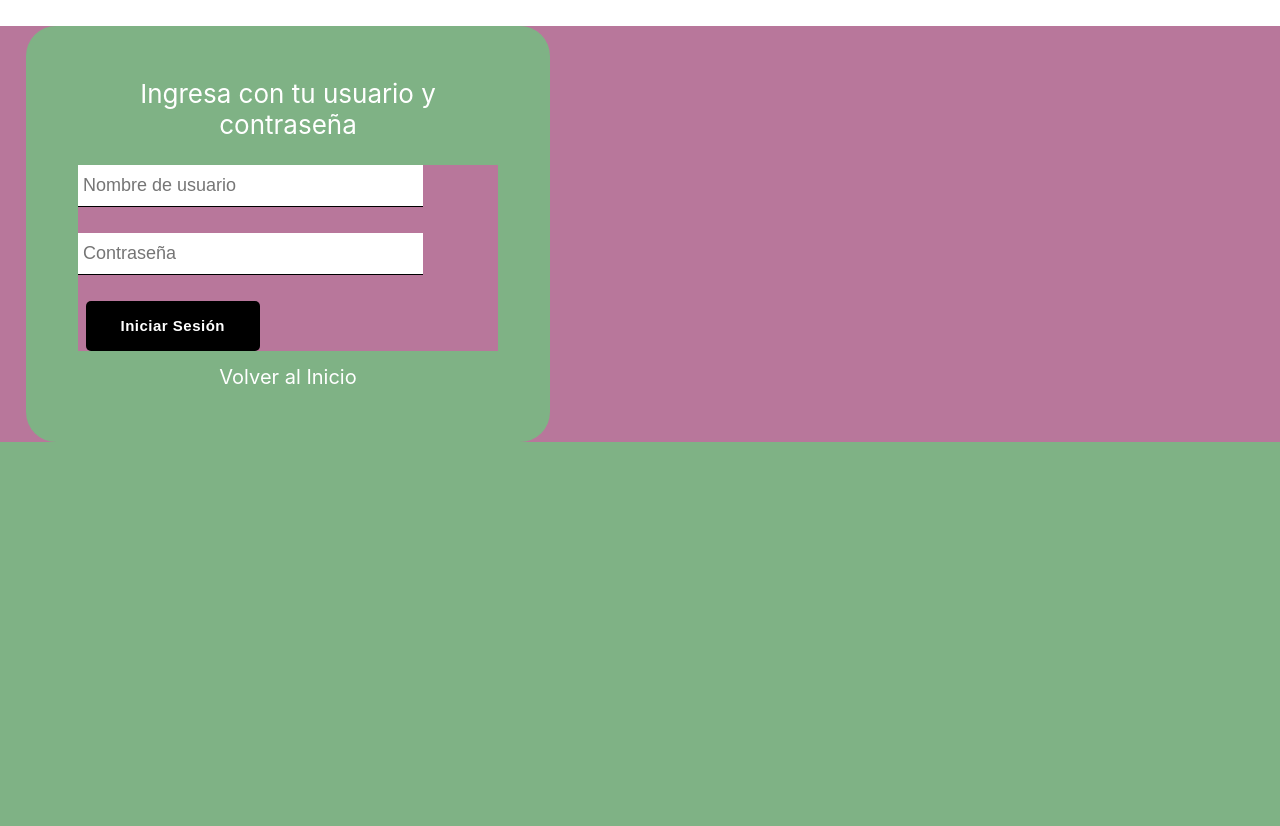
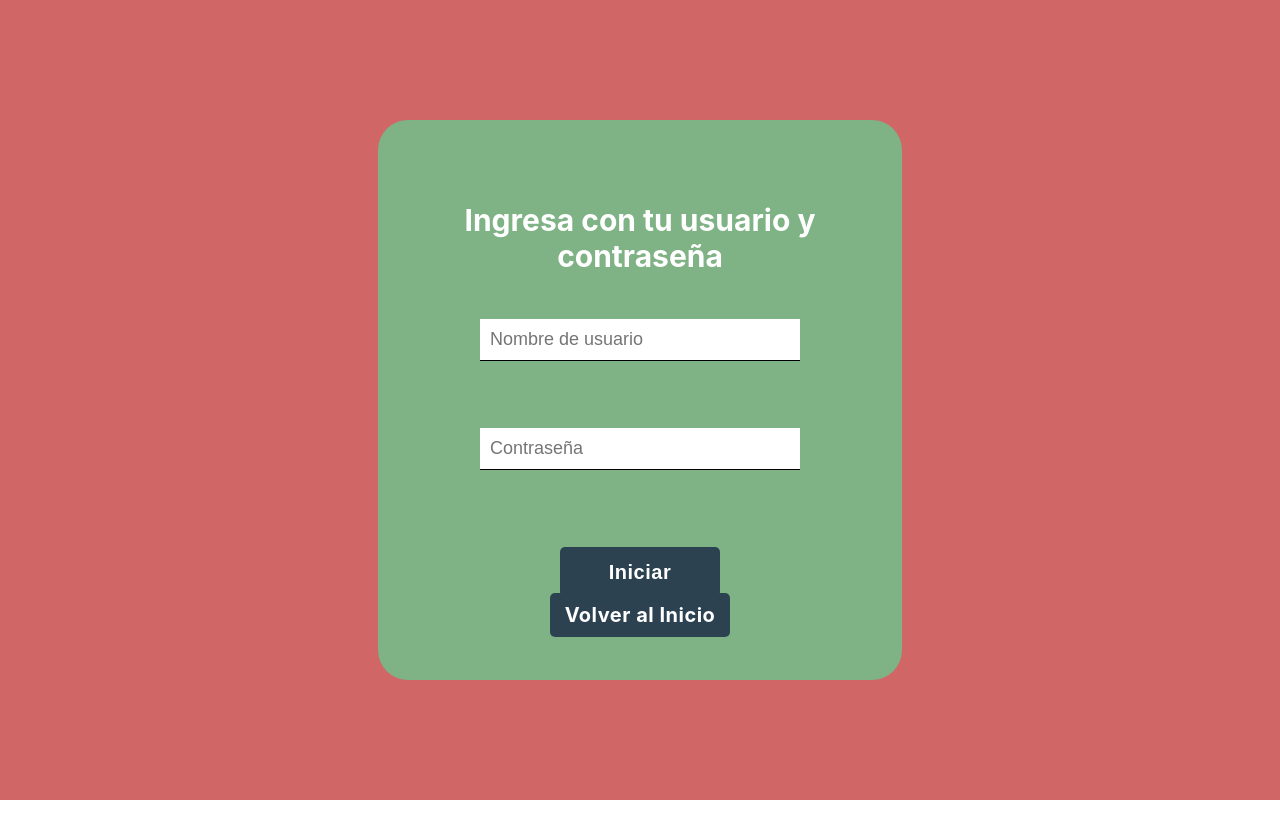
Before and after one commit to mrevilca31/pilis-mod3-vilca-hidalgo, a React (Create React App) app: page /login in a window 1280 px wide. After the commit the page ends 800 px from the top, so only its background shows below. Built offline with nearby package versions, Linux system fonts and the light colour scheme.

Commit message:
ultimas modidficaciones

```diff
--- a/src/components/Cards/Cards.css
+++ b/src/components/Cards/Cards.css
@@ -17,7 +17,7 @@
 
 .card2{
 
-    background: #dd52aa9c;
+    background:#D16666;
     color: white;
     padding: 2em;
     border-radius: 30px;
--- a/src/routes/Card/CrearCard.css
+++ b/src/routes/Card/CrearCard.css
@@ -1,8 +1,11 @@
-.sign-in-container, .sign-in-form {
-  display:flexbox;
-
-  align-items: center;
-  background-color:#dd52aa9c;
+.sign-in-container{
+  display:flex;
+  align-items: center !important;
+  background-color:#D16666;
+  flex-direction:column;
+  align-items:center;
+  justify-content:center;
+  height: 100vh;
 
 }
 
@@ -13,62 +16,50 @@
 }
 
 .card {
-    background: #7FB285;
+    background: #7fb285;
     color: white;
     padding: 2em;
     border-radius: 30px;
     width: 70%;
     max-width: 420px;
-    margin: 1em;
+    display: flex;
+    align-items: center;
+    justify-content:center;
+    flex-direction: column;
 
   }
 
-  .search {
+
+  .button {
+
+
+    height: 50px;
+    border-radius: 5px;
+    letter-spacing: 0.5px;
+    line-height: 50px;
+    padding: 0 35px 0 35px;
+    font-size: 20px;
+    background-color: #2c4251;
+    color: white;
+    font-weight: bolder;
+    border: none;
+    cursor: pointer;
     display: flex;
-    align-items: center;
     justify-content: center;
+    margin-top: 25px;
   }
 
-  button {
-    margin: 0.5em;
-    border-radius: 50%;
-    border: none;
-    height: 44px;
-    width: 44px;
-    outline: none;
-    background: #7c7c7c2b;
-    color: white;
-    cursor: pointer;
-    transition: 0.2s ease-in-out;
-  }
 
-  input.search-bar {
-    border: none;
-    outline: none;
-    padding: 0.4em 1em;
-    border-radius: 24px;
-    background: #7c7c7c2b;
-    color: white;
-    font-family: inherit;
-    font-size: 105%;
-    width: calc(100% - 100px);
-  }
+  .texto{
+    font-size:30px;
+    padding:10px 0;
+    }
 
-  button:hover {
-    background: #7c7c7c6b;
-  }
 
-  h1.temp {
-    margin: 0;
-    margin-bottom: 0.4em;
-  }
-
-  .flex {
-    display: flex;
-    align-items: center;
-  }
-
-  .description {
-    text-transform: capitalize;
-    margin-left: 8px;
-  }
+    .nav-link{
+      background:#2c4251;
+      border-radius: 5px;
+      font-size:20px;
+      font-weight:bolder;
+      letter-spacing: 0.5px;
+    }
--- a/src/routes/Card/CrearCard.jsx
+++ b/src/routes/Card/CrearCard.jsx
@@ -30,8 +30,9 @@ const CrearCard = () => {
 
   return (
     <div className="sign-in-container">
-      <span>Crear Nueva Tarjeta</span>
+
       <form className="card" onSubmit={handleSubmit(onSubmit)}>
+      <h1 className="texto">Crear Nueva Tarjeta</h1>
         <input
           className="input-form"
           type="text"
@@ -62,13 +63,14 @@ const CrearCard = () => {
         />
         <p>{errors.longitud?.message}</p>
 
-        <button className="btn-form" type="submit">
+        <button className="button" type="submit">
           Crear Tarjeta
         </button>
-      </form>
-      <Link className="nav-link" to="/">
+        <Link className="nav-link" to="/">
         Volver al Inicio
       </Link>
+      </form>
+
     </div>
   );
 };
--- a/src/routes/Card/VerCard.css
+++ b/src/routes/Card/VerCard.css
@@ -1,5 +1,5 @@
 .container {
-  background-color: #dd52aa9c;
+  background-color: #D16666;
   width: 40vw;
   border-radius: 10px;
   padding: 30px;
--- a/src/routes/Login/Login.css
+++ b/src/routes/Login/Login.css
@@ -4,14 +4,15 @@
     background: none;
     background-color: white;
     font-size: 18px;
-    padding: 10px 40px 10px 5px;
+
     display:block;
     width: 300px;
     border: none;
     border-radius: 0;
     border-bottom: 1px solid #000;
-    margin: 25px 0;
     align-items: center;
+    margin-top:15px;
+    padding: 10px;
 
   }
 
@@ -20,15 +21,15 @@
   }
 
   .btn-form {
-    min-width: 165px;
-    width: auto;
+
+    width: 160px;
     height: 50px;
     border-radius: 5px;
     letter-spacing: 0.5px;
     line-height: 50px;
     padding: 0 35px 0 35px;
-    font-size: 15px;
-    background-color: black;
+    font-size: 20px;
+    background-color: #2c4251;
     color: white;
     font-weight: bolder;
     border: none;
@@ -37,10 +38,45 @@
     justify-content: center;
     margin-top: 25px;
   }
-  .sign-in-container {
-    display:flexbox;
 
+  .login-container {
+    display:flex;
     align-items: center;
-    background-color:#dd52aa9c;
+    background-color:#D16666;
+    justify-content:center;
+    height: 100vh;
 
   }
+
+  .login {
+    background: #7fb285;
+    color: white;
+    padding: 2em;
+    border-radius: 30px;
+    width: 70%;
+    max-width: 420px;
+
+
+  }
+  .form {
+
+    display:flex;
+    flex-direction: column;
+    align-items: center;
+
+    justify-content:center;
+
+
+  }
+
+  .texto{
+  font-size:30px;
+  padding:10px 0;
+  }
+  .nav-link{
+    background:#2c4251;
+    border-radius: 5px;
+    font-size:20px;
+    font-weight:bolder;
+    letter-spacing: 0.5px;
+  }
--- a/src/routes/Login/Login.jsx
+++ b/src/routes/Login/Login.jsx
@@ -20,10 +20,10 @@ const Login = () => {
   };
 
   return (
-    <div className="sign-in-container">
-      <div className="card">
-      <span>Ingresa con tu usuario y contraseña</span>
-      <form className="sign-in-form" onSubmit={handleSubmit(onSubmit)}>
+    <div className="login-container">
+      <div className="login">
+      <h1 className="texto">Ingresa con tu usuario y contraseña</h1>
+      <form className="form" onSubmit={handleSubmit(onSubmit)}>
         <input
           className="input-form"
           type="text"
```
